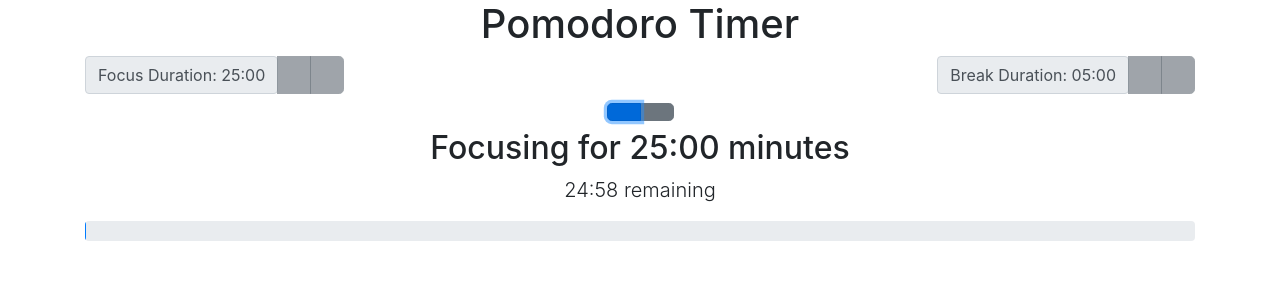
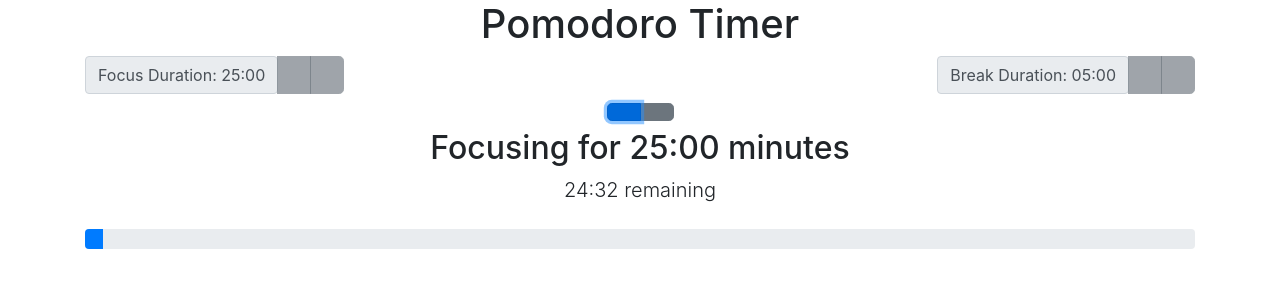
Before and after one commit to violet-love/Pomodoro, a React (Create React App) app: page / in a window 1280 px wide. Both pictures are taken after a click on the button 623 px from the left and 111 px from the top of the page. Shown: the top 300 px of the page. Built offline with nearby package versions, Linux system fonts and the light colour scheme; a web font is replaced by a local one.

Commit message:
finished Displays Component

```diff
--- /dev/null
+++ b/src/pomodoro/Displays.js
@@ -0,0 +1,63 @@
+import React from "react";
+
+function Displays({
+  session,
+  focusDuration,
+  breakDuration,
+  minutesToDuration,
+  secondsToDuration,
+  isTimerRunning,
+}) {
+  return (
+    session && (
+      <>
+        <div className="row mb-2">
+          <div className="col">
+            <h2 data-testid="session-title">
+              {session.label} for{" "}
+              {session.label === "Focusing"
+                ? minutesToDuration(focusDuration)
+                : minutesToDuration(breakDuration)}{" "}
+              minutes
+            </h2>
+            <p className="lead" data-testid="session-sub-title">
+              {secondsToDuration(session.timeRemaining)} remaining
+            </p>
+            {!isTimerRunning && <h2>PAUSED</h2>}
+          </div>
+        </div>
+        <div className="row mb-2">
+          <div className="col">
+            <div className="progress" style={{ height: "20px" }}>
+              <div
+                className="progress-bar"
+                role="progressbar"
+                aria-label="Percent complete"
+                aria-valuemin="0"
+                aria-valuemax="100"
+                aria-valuenow={
+                  100 -
+                  (100 * session.timeRemaining) /
+                    (session.label === "Focusing"
+                      ? focusDuration * 60
+                      : breakDuration * 60)
+                }
+                style={{
+                  width: `${
+                    100 -
+                    (100 * session.timeRemaining) /
+                      (session.label === "Focusing"
+                        ? focusDuration * 60
+                        : breakDuration * 60)
+                  }%`,
+                }}
+              />
+            </div>
+          </div>
+        </div>
+      </>
+    )
+  );
+}
+
+export default Displays;
--- a/src/pomodoro/Pomodoro.js
+++ b/src/pomodoro/Pomodoro.js
@@ -3,8 +3,8 @@ import useInterval from "../utils/useInterval";
 import Buttons from "./Buttons";
 import Controls from "./Controls";
 import { secondsToDuration, minutesToDuration } from "../utils/duration";
-import ClassNames from "../utils/class-names";
 import classNames from "../utils/class-names";
+import Displays from "./Displays";
 // These functions are defined outside of the component to insure they do not have access to state
 // and are, therefore more likely to be pure.
 /**
@@ -68,7 +68,7 @@ function Pomodoro() {
       }
       return setSession(nextTick);
     },
-    isTimerRunning ? 1000 : null
+    isTimerRunning ? 100 : null
   );
   // useInterval(callback, interval)
   /**
@@ -124,7 +124,6 @@ function Pomodoro() {
         breakDuration={breakDuration}
         focusDuration={focusDuration}
       />
-      <div>
       <Controls
         isTimerRunning={isTimerRunning}
         playPause={playPause}
@@ -132,56 +131,14 @@ function Pomodoro() {
         handleStopClick={handleStopClick}
         classNames={classNames}
       />
-      </div>
-      <div>
-        {/* TODO: This area should show only when there is an active focus or break - i.e. the session is running or is paused */}
-        {session && (
-          <div>
-            <div className="col">
-              <h2 data-testid="session-title">
-                {session.label} for{" "}
-                {session.label === "Focusing"
-                  ? minutesToDuration(focusDuration)
-                  : minutesToDuration(breakDuration)}{" "}
-                minutes
-              </h2>
-              <p className="lead" data-testid="session-sub-title">
-                {secondsToDuration(session.timeRemaining)} remaining
-              </p>
-              {!isTimerRunning && <h2>PAUSED</h2>}
-            </div>
-            <div className="row mb-2">
-              <div className="col">
-                <div className="progress" style={{ height: "20px" }}>
-                  <div
-                    className="progress-bar"
-                    role="progressbar"
-                    aria-label="Percent complete"
-                    aria-valuemin="0"
-                    aria-valuemax="100"
-                    aria-valuenow={
-                      100 -
-                      (100 * session.timeRemaining) /
-                        (session.label === "Focusing"
-                          ? focusDuration * 60
-                          : breakDuration * 60)
-                    }
-                    style={{
-                      width: `${
-                        100 -
-                        (100 * session.timeRemaining) /
-                          (session.label === "Focusing"
-                            ? focusDuration * 60
-                            : breakDuration * 60)
-                      }%`,
-                    }}
+      <Displays
+        session={session}
+        focusDuration={focusDuration}
+        breakDuration={breakDuration}
+        minutesToDuration={minutesToDuration}
+        secondsToDuration={secondsToDuration}
+        isTimerRunning={isTimerRunning}
       />
-                </div>
-              </div>
-            </div>
-          </div>
-        )}
-      </div>
     </div>
   );
 }
```
Lines whose indentation alone changed are shown as unchanged.
